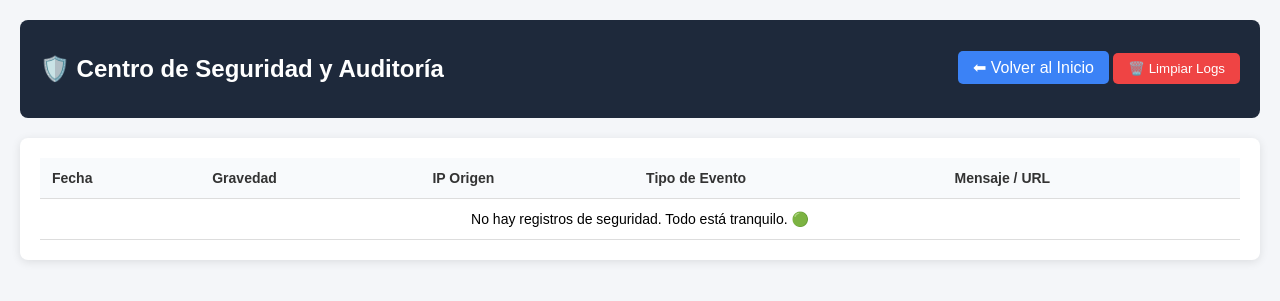
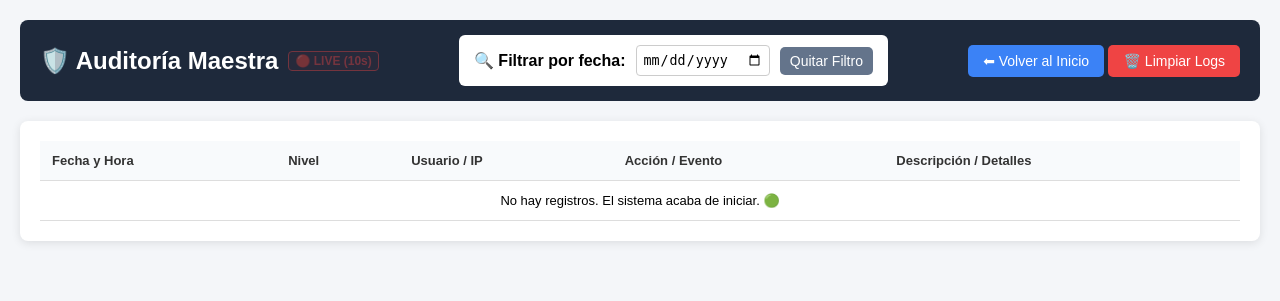
Before and after one commit to Fer333444/Codigos-Retiro, a Flask app: page /centro_seguridad in a window 1280 px wide. Shown: the top 301 px of the page. Run offline with Flask 3, Linux system fonts and the light colour scheme; the visitor is signed in with stand-in values (Sample User, id 1).

Commit message:
⚡ Auto-commit (Deploy a Render) via J.A.R.V.I.S.

```diff
--- a/app.py
+++ b/app.py
@@ -81,8 +81,8 @@ def guardar_log_seguridad(nivel, tipo, mensaje, request_obj=None, traceback_info
         'detalles': str(traceback_info)
     }
     logs_seguridad.insert(0, nuevo_log)
-    # Mantener solo los últimos 300 logs para no saturar memoria
-    if len(logs_seguridad) > 300:
+    # Mantener solo los últimos 3000 logs para no saturar memoria
+    if len(logs_seguridad) > 3000:
         logs_seguridad.pop()
 
     try:
@@ -535,6 +535,35 @@ def escudo_seguridad():
             if PAYLOADS_PELIGROSOS.search(str(value)):
                 guardar_log_seguridad('GRAVE', 'Intento de Hackeo (Formulario)', f'Payload malicioso en el campo: {key}', request)
                 return "Acceso denegado. Contenido no permitido.", 403
+
+@app.after_request
+def auditar_movimientos_sistema(response):
+    # Ignorar tráfico estático, polling o el panel de seguridad para no hacer bucles
+    rutas_ignoradas = ['/static/', '/centro_seguridad', '/obtener_ubicaciones', '/sw.js']
+    if any(request.path.startswith(ruta) for ruta in rutas_ignoradas):
+        return response
+
+    # Solo auditamos acciones que modifican el sistema (POST) o intentos de Login
+    if request.method == 'POST':
+        usuario = session.get('usuario', 'Visitante/API')
+
+        # Filtramos datos sensibles o muy pesados para no saturar el log
+        datos_seguros = {}
+        for key, value in request.form.items():
+            if 'password' not in key.lower() and 'evidencia' not in key.lower() and 'imagen' not in key.lower():
+                datos_seguros[key] = value
+
+        detalles_accion = f"Payload: {datos_seguros}" if datos_seguros else "Sin payload adicional"
+
+        guardar_log_seguridad(
+            nivel='INFO',
+            tipo=f'Acción Operativa: {request.path}',
+            mensaje=f'El usuario {usuario.capitalize()} realizó un cambio en el sistema.',
+            request_obj=request,
+            traceback_info=detalles_accion
+        )
+
+    return response
 
 @app.errorhandler(500)
 def error_interno(e):
--- a/templates/centro_seguridad.html
+++ b/templates/centro_seguridad.html
@@ -2,76 +2,143 @@
 <html lang="es">
 <head>
     <meta charset="UTF-8">
-    <title>Centro de Seguridad | ERP</title>
+    <meta id="meta-refresh" http-equiv="refresh" content="10">
+    <title>Centro de Seguridad y Auditoría | ERP</title>
     <style>
         body { font-family: Arial, sans-serif; background: #f4f6f9; margin: 0; padding: 20px; }
-        .header { display: flex; justify-content: space-between; align-items: center; background: #1e293b; color: white; padding: 15px 20px; border-radius: 8px; margin-bottom: 20px; }
-        .btn { padding: 8px 15px; border: none; border-radius: 5px; cursor: pointer; color: white; text-decoration: none; }
+        .header { display: flex; justify-content: space-between; align-items: center; background: #1e293b; color: white; padding: 15px 20px; border-radius: 8px; margin-bottom: 20px; flex-wrap: wrap; gap: 15px; }
+        .btn { padding: 8px 15px; border: none; border-radius: 5px; cursor: pointer; color: white; text-decoration: none; font-size: 14px; }
         .btn-danger { background: #ef4444; } .btn-back { background: #3b82f6; }
         .table-container { background: white; padding: 20px; border-radius: 8px; box-shadow: 0 2px 10px rgba(0,0,0,0.1); overflow-x: auto; }
         table { width: 100%; border-collapse: collapse; }
-        th, td { padding: 12px; text-align: left; border-bottom: 1px solid #ddd; font-size: 14px; }
-        th { background: #f8fafc; color: #333; }
-        .badge { padding: 4px 8px; border-radius: 12px; font-size: 12px; font-weight: bold; color: white; }
-        .badge-grave { background: #ef4444; } /* Rojo */
-        .badge-medio { background: #f59e0b; } /* Amarillo */
-        .badge-bajo { background: #10b981; } /* Verde */
-        details { background: #f1f5f9; padding: 10px; border-radius: 5px; margin-top: 5px; }
-        summary { cursor: pointer; font-weight: bold; color: #475569; }
+        th, td { padding: 12px; text-align: left; border-bottom: 1px solid #ddd; font-size: 13px; }
+        th { background: #f8fafc; color: #333; position: sticky; top: 0; }
+        .badge { padding: 4px 8px; border-radius: 12px; font-size: 11px; font-weight: bold; color: white; }
+        .badge-grave { background: #ef4444; } /* Rojo - Hackeos */
+        .badge-medio { background: #f59e0b; } /* Amarillo - Errores 500 */
+        .badge-bajo { background: #10b981; } /* Verde - 404s */
+        .badge-info { background: #3b82f6; } /* Azul - Operaciones */
+        details { background: #f1f5f9; padding: 10px; border-radius: 5px; margin-top: 5px; border-left: 3px solid #cbd5e1; }
+        summary { cursor: pointer; font-weight: bold; color: #475569; font-size: 12px; }
+        .live-indicator { font-size: 12px; color: #ef4444; font-weight: bold; animation: blink 1.5s infinite; border: 1px solid #ef4444; padding: 2px 6px; border-radius: 4px; background: rgba(239, 68, 68, 0.1); }
+        .live-paused { color: #f59e0b; border-color: #f59e0b; background: rgba(245, 158, 11, 0.1); animation: none; }
+        @keyframes blink { 0% { opacity: 1; } 50% { opacity: 0.4; } 100% { opacity: 1; } }
+        .filtros { display: flex; align-items: center; gap: 10px; background: white; padding: 10px 15px; border-radius: 6px; color: black; }
+        input[type="date"] { padding: 6px; border: 1px solid #ccc; border-radius: 4px; }
     </style>
 </head>
 <body>
     <div class="header">
-        <h2>🛡️ Centro de Seguridad y Auditoría</h2>
+        <h2 style="margin:0; display:flex; align-items:center; gap:10px;">
+            🛡️ Auditoría Maestra
+            <span id="live-badge" class="live-indicator">🔴 LIVE (10s)</span>
+        </h2>
+        <div class="filtros">
+            <label for="filtroFecha"><b>🔍 Filtrar por fecha:</b></label>
+            <input type="date" id="filtroFecha" onchange="filtrarLogs()">
+            <button onclick="limpiarFiltro()" class="btn" style="background:#64748b; padding:6px 10px;">Quitar Filtro</button>
+        </div>
         <div>
             <a href="/" class="btn btn-back">⬅ Volver al Inicio</a>
-            <form action="/limpiar_logs_seguridad" method="POST" style="display:inline;" onsubmit="return confirm('¿Borrar todos los registros?');">
+            <form action="/limpiar_logs_seguridad" method="POST" style="display:inline;" onsubmit="return confirm('⚠️ ¿Borrar ABSOLUTAMENTE TODOS los registros de auditoría?');">
                 <button type="submit" class="btn btn-danger">🗑️ Limpiar Logs</button>
             </form>
         </div>
     </div>
 
     <div class="table-container">
-        <table>
+        <table id="tablaLogs">
             <thead>
                 <tr>
-                    <th>Fecha</th>
-                    <th>Gravedad</th>
-                    <th>IP Origen</th>
-                    <th>Tipo de Evento</th>
-                    <th>Mensaje / URL</th>
+                    <th>Fecha y Hora</th>
+                    <th>Nivel</th>
+                    <th>Usuario / IP</th>
+                    <th>Acción / Evento</th>
+                    <th>Descripción / Detalles</th>
                 </tr>
             </thead>
             <tbody>
                 {% for log in logs %}
-                <tr>
-                    <td>{{ log.fecha }}</td>
+                <tr class="log-row" data-fecha="{{ log.fecha[:10] }}">
+                    <td style="white-space: nowrap;"><strong>{{ log.fecha }}</strong></td>
                     <td>
                         <span class="badge
                             {% if log.nivel == 'GRAVE' %}badge-grave
                             {% elif log.nivel == 'MEDIO' %}badge-medio
+                            {% elif log.nivel == 'INFO' %}badge-info
                             {% else %}badge-bajo{% endif %}">
                             {{ log.nivel }}
                         </span>
                     </td>
-                    <td><code>{{ log.ip }}</code></td>
+                    <td>
+                        {% if log.nivel == 'INFO' %}
+                            <span style="color:#3b82f6; font-weight:bold;">👤 {{ log.mensaje.split(' ')[2] if log.mensaje.startswith('El usuario') else 'Sistema' }}</span>
+                        {% else %}
+                            <code>{{ log.ip }}</code>
+                        {% endif %}
+                    </td>
                     <td><strong>{{ log.tipo }}</strong></td>
                     <td>
                         {{ log.mensaje }}<br>
-                        <small style="color: gray;">{{ log.url }}</small>
-                        {% if log.detalles %}
+                        <small style="color: gray;">Ruta: {{ log.url }}</small>
+                        {% if log.detalles and log.detalles != 'Sin payload adicional' %}
                         <details>
-                            <summary>Ver Detalles / Código de Error</summary>
-                            <pre style="font-size:11px; overflow-x:auto;">{{ log.detalles }}</pre>
+                            <summary>Ver Detalles Técnicos</summary>
+                            <pre style="font-size:11px; white-space: pre-wrap; word-wrap: break-word;">{{ log.detalles }}</pre>
                         </details>
                         {% endif %}
                     </td>
                 </tr>
                 {% else %}
-                <tr><td colspan="5" style="text-align:center;">No hay registros de seguridad. Todo está tranquilo. 🟢</td></tr>
+                <tr><td colspan="5" style="text-align:center;">No hay registros. El sistema acaba de iniciar. 🟢</td></tr>
                 {% endfor %}
             </tbody>
         </table>
     </div>
+
+    <script>
+        function filtrarLogs() {
+            let inputFecha = document.getElementById("filtroFecha").value; // Formato YYYY-MM-DD
+            let filas = document.querySelectorAll(".log-row");
+            let badge = document.getElementById("live-badge");
+            let metaRefresh = document.getElementById("meta-refresh");
+
+            if (inputFecha) {
+                // Si el usuario está buscando, PAUSAMOS el auto-refresh para no molestar su lectura
+                if (metaRefresh) metaRefresh.remove();
+                badge.className = "live-indicator live-paused";
+                badge.innerText = "⏸️ PAUSADO (Filtro)";
+
+                // Convertir YYYY-MM-DD a DD/MM/YYYY para comparar con la tabla
+                let partes = inputFecha.split('-');
+                let fechaFormateada = `${partes[2]}/${partes[1]}/${partes[0]}`;
+
+                filas.forEach(fila => {
+                    if (fila.getAttribute("data-fecha") === fechaFormateada) {
+                        fila.style.display = "";
+                    } else {
+                        fila.style.display = "none";
+                    }
+                });
+            }
+        }
+
+        function limpiarFiltro() {
+            document.getElementById("filtroFecha").value = "";
+            document.querySelectorAll(".log-row").forEach(fila => fila.style.display = "");
+
+            // Reactivar el Live Refresh
+            if (!document.getElementById("meta-refresh")) {
+                let meta = document.createElement('meta');
+                meta.id = "meta-refresh";
+                meta.httpEquiv = "refresh";
+                meta.content = "10";
+                document.head.appendChild(meta);
+            }
+            let badge = document.getElementById("live-badge");
+            badge.className = "live-indicator";
+            badge.innerText = "🔴 LIVE (10s)";
+        }
+    </script>
 </body>
 </html>
```
